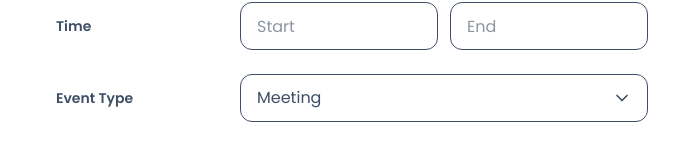
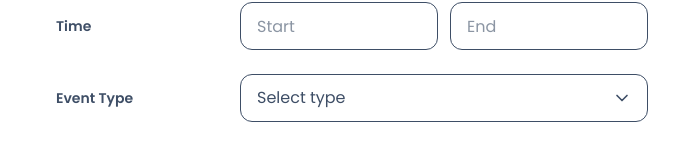
Before and after one commit to acmucsd-projects/su26-hack-team-2, a Next.js app: page /form-test in a window 1280 px wide. Shown: the part 374-518 px from the top of the page, without its empty margins (288-986 px from the left). Built offline with nearby package versions, Linux system fonts and the light colour scheme.

Commit message:
added defaultValue

```diff
--- a/src/components/ui/Select.tsx
+++ b/src/components/ui/Select.tsx
@@ -9,7 +9,9 @@ const Select = forwardRef<HTMLSelectElement, SelectProps>(
   function Select({ className, placeholder, children, ...props }, ref) {
     return (
       <div className='relative'>
-        <select ref={ref} className={cn(controlStyles, 'h-12 appearance-none pr-10', className)} {...props}>
+        <select ref={ref}
+        defaultValue={placeholder && props.value === undefined ? '' : undefined}
+        className={cn(controlStyles, 'h-12 appearance-none pr-10', className)} {...props}>
           {placeholder && <option value='' disabled>{placeholder}</option>}
           {children}
         </select>
```
